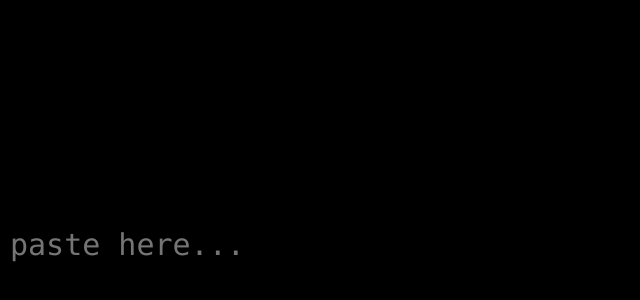
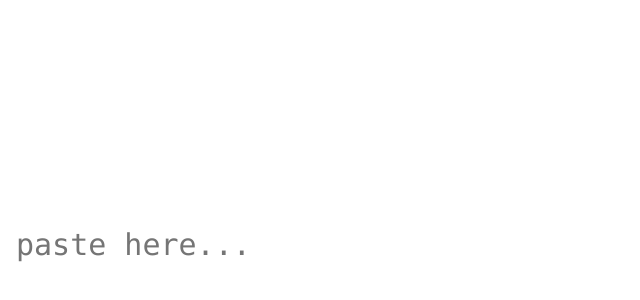
Before and after one commit to Pitchanai/lowercase-frontend, a Next.js app: page / in a window 1280 px wide. Shown: the part 156-456 px from the top of the page, without its empty margins (0-640 px from the left). Built offline with nearby package versions, Linux system fonts and the light colour scheme.

Commit message:
add meta tag + refactor

```diff
--- a/pages/_app.tsx
+++ b/pages/_app.tsx
@@ -1,7 +1,26 @@
 import "../styles/globals.css";
+import Head from "next/head";
 
 function MyApp({ Component, pageProps }) {
-  return <Component {...pageProps} />;
+  return (
+    <>
+      <Head>
+        <title>lowercase</title>
+        <link rel="icon" href="/favicon.ico" />
+
+        <meta property="og:url" content="https://lowercase.lol" />
+        <meta property="og:type" content="website" />
+        <meta property="og:title" content="lowercase" />
+        <meta property="og:description" content="The most powerful lowercase tool" />
+        <meta property="og:image" content="https://lowercase.lol/lowercase.png" />
+        <meta name="twitter:card" content="summary_large_image" />
+        <meta name="twitter:title" content="lowercase" />
+        <meta name="twitter:description" content="The most powerful lowercase tool" />
+        <meta name="twitter:image" content="https://lowercase.lol/lowercase.png" />
+      </Head>
+      <Component sx={{ height: "100%" }} {...pageProps} />
+    </>
+  );
 }
 
 export default MyApp;
--- a/pages/index.tsx
+++ b/pages/index.tsx
@@ -1,49 +1 @@
-import Head from "next/head";
-import React, { useRef, useState } from "react";
-import styles from "../styles/Home.module.css";
-// import nextPackage from "next/package.json";
-
-// import TextField from "@mui/joy/TextField";
-
-export default function Home({}) {
-  const textRef = useRef(null);
-  const [textValue, setTextValue] = useState("");
-  const [notiText, setNotiText] = useState("");
-
-  const inputHandle = (val: React.ChangeEvent<HTMLInputElement>) => {
-    const text = val.target.value;
-    const lowercaseText = text?.toLowerCase();
-    setTextValue(text);
-
-    if (!lowercaseText) return;
-
-    navigator?.clipboard.writeText(lowercaseText);
-    setNotiText(lowercaseText);
-  };
-
-  const inputFocusHandle = () => {
-    textRef.current.select();
-  };
-
-  return (
-    <div className={styles.container}>
-      <Head>
-        <title>lowercase</title>
-        <meta name="description" content="lowercase" />
-        <link rel="icon" href="/favicon.ico" />
-      </Head>
-
-      <main className={styles.main}>
-        {notiText ? <div className={styles.noti}>"{notiText}" copied!</div> : null}
-        <input
-          ref={textRef}
-          className={styles.bigInput}
-          value={textValue}
-          onChange={inputHandle}
-          onFocus={inputFocusHandle}
-          placeholder="paste here..."
-        />
-      </main>
-    </div>
-  );
-}
+export { HomePage as default } from "views/pages/HomePage/index";
--- a/styles/globals.css
+++ b/styles/globals.css
@@ -2,8 +2,11 @@ html,
 body {
   padding: 0;
   margin: 0;
-  font-family: -apple-system, BlinkMacSystemFont, Segoe UI, Roboto, Oxygen,
-    Ubuntu, Cantarell, Fira Sans, Droid Sans, Helvetica Neue, sans-serif;
+  font-family: Menlo;
+  /* background: black; */
+  /* color: white; */
+  width: 100vw;
+  height: 100vh;
 }
 
 a {
@@ -14,3 +17,15 @@ a {
 * {
   box-sizing: border-box;
 }
+
+::selection {
+  background: #c80;
+}
+
+@media (prefers-color-scheme: dark) {
+  html,
+  body {
+    background: black;
+    color: white;
+  }
+}
--- /dev/null
+++ b/views/pages/HomePage/components.tsx
@@ -0,0 +1,29 @@
+import { Box, styled } from "@mui/joy";
+
+export const Root = styled(Box)(() => ({
+  width: "100vw",
+  height: "100vh",
+  display: "flex",
+  flexDirection: "column",
+  justifyContent: "center",
+  alignItems: "center",
+  position: "relative",
+}));
+
+export const NotiText = styled(Box)(() => ({
+  position: "absolute",
+  top: 20,
+}));
+
+export const BigInput = styled("input")(({ theme }) => ({
+  width: "100%",
+  height: "100%",
+  outline: "none",
+  borderWidth: 0,
+  border: "none",
+  fontSize: 30,
+  background: "inherit",
+  color: "inherit",
+  fontFamily: "menlo",
+  padding: theme.spacing(2),
+}));
--- /dev/null
+++ b/views/pages/HomePage/index.tsx
@@ -0,0 +1,36 @@
+import { useRef, useState } from "react";
+import { BigInput, NotiText, Root } from "./components";
+
+export const HomePage = () => {
+  const textRef = useRef<HTMLInputElement | null>(null);
+  const [textValue, setTextValue] = useState("");
+  const [notiText, setNotiText] = useState("");
+
+  const inputHandle = (val: React.ChangeEvent<HTMLInputElement>) => {
+    const text = val.target.value;
+    const lowercaseText = text?.toLowerCase();
+    setTextValue(text);
+
+    if (!lowercaseText) return;
+
+    navigator?.clipboard.writeText(lowercaseText);
+    setNotiText(lowercaseText);
+  };
+
+  const inputFocusHandle = () => {
+    textRef?.current?.select();
+  };
+
+  return (
+    <Root>
+      {notiText ? <NotiText>"{notiText}" copied!</NotiText> : null}
+      <BigInput
+        ref={textRef}
+        value={textValue}
+        onChange={inputHandle}
+        onFocus={inputFocusHandle}
+        placeholder="paste here..."
+      />
+    </Root>
+  );
+};
```
Also changed, not shown: tsconfig.json (+11 -15 lines), .eslintrc.json, public/lowercase.png (added), 1 other file (tests, documents, lock files or other folders).
